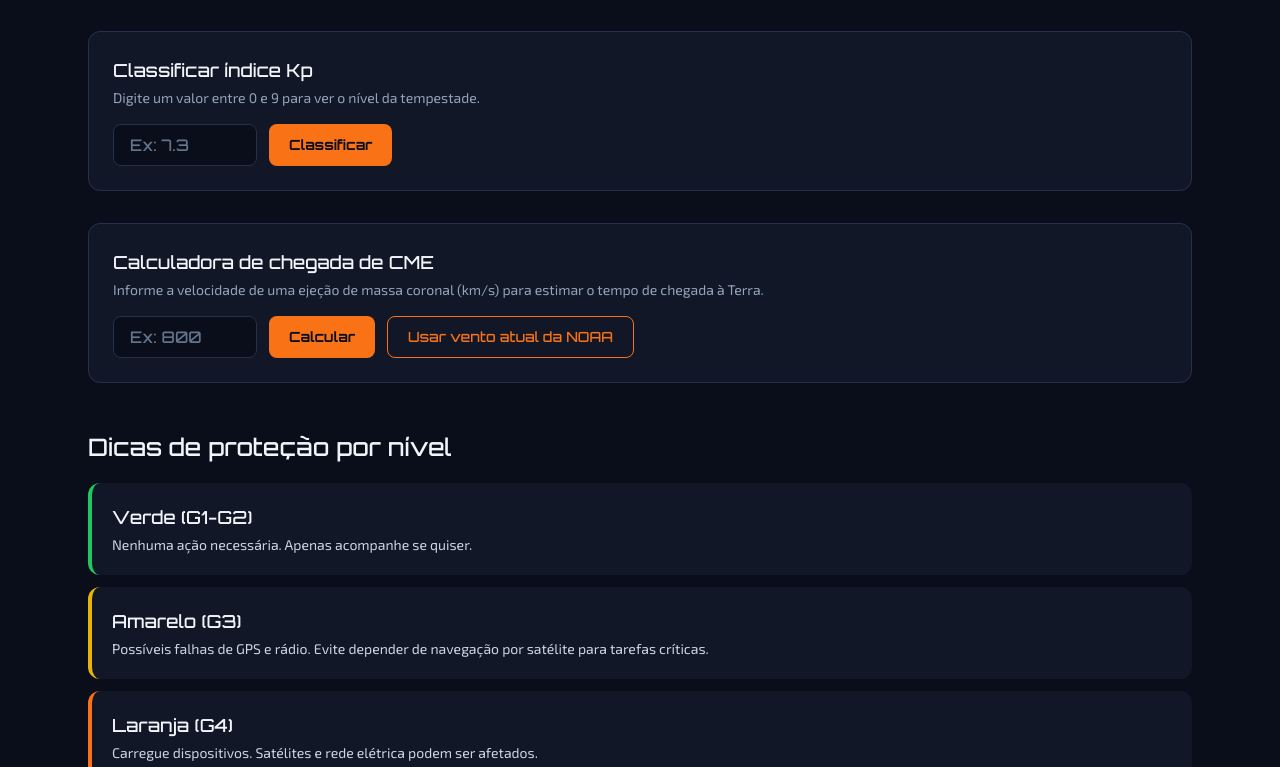
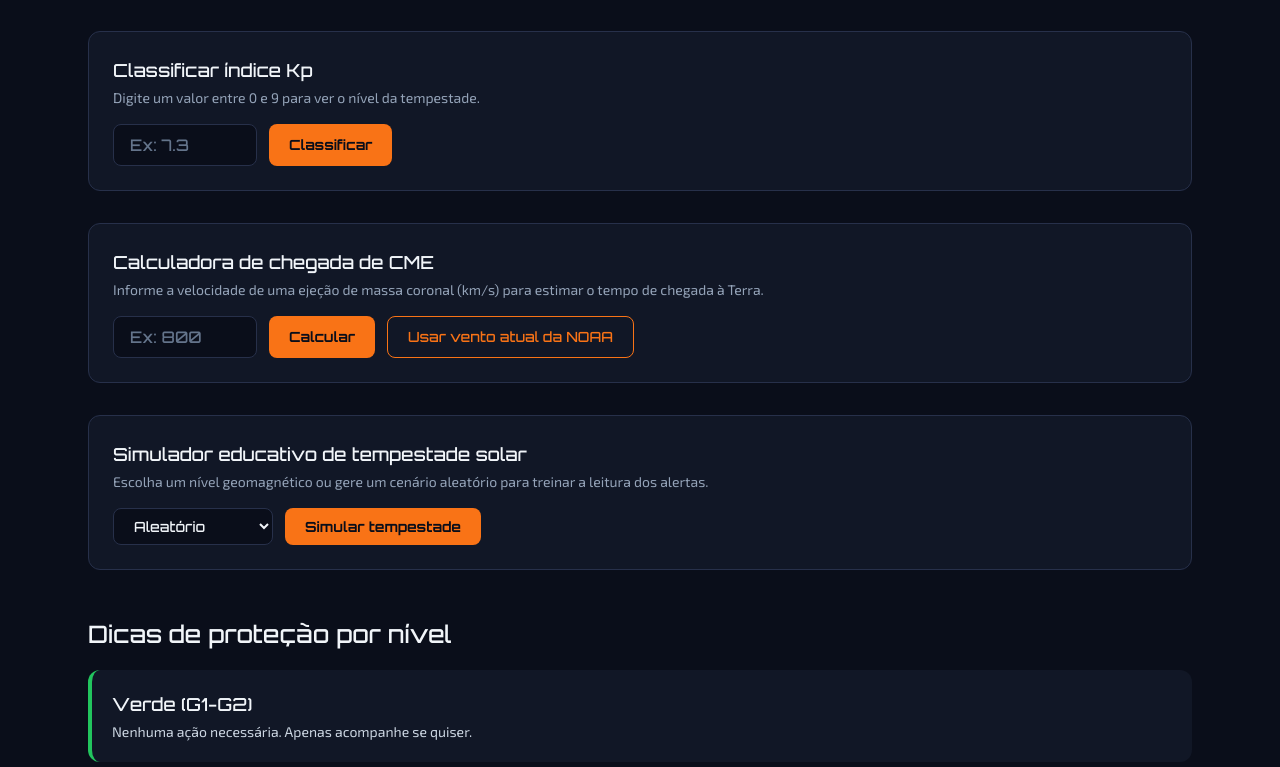
Before and after one commit to MariMukai/Gs_TempestadesSolares_2026, a React (Vite) app: page /aplicacao in a window 1280 px wide. Shown: the part 432-1199 px from the top of the page. Built offline with nearby package versions, Linux system fonts and the light colour scheme.

Commit message:
feat: adiciona simulador educativo de tempestades solares

```diff
--- /dev/null
+++ b/src/components/SimuladorTempestade.jsx
@@ -0,0 +1,139 @@
+import { useState } from "react";
+import { classesPorCor } from "../utils/classificar.js";
+import {
+  NIVEIS_SIMULAVEIS,
+  simularTempestade,
+} from "../utils/simulacao.js";
+
+const opcoes = [
+  { valor: "aleatorio", nome: "Aleatório" },
+  ...NIVEIS_SIMULAVEIS.map((nivel) => ({ valor: nivel, nome: nivel })),
+];
+
+export default function SimuladorTempestade() {
+  const [nivel, setNivel] = useState("aleatorio");
+  const [resultado, setResultado] = useState(null);
+  const [erro, setErro] = useState(null);
+
+  function simular() {
+    const simulacao = simularTempestade(nivel);
+    if (!simulacao) {
+      setErro("Escolha um nível válido para simular.");
+      setResultado(null);
+      return;
+    }
+
+    setErro(null);
+    setResultado(simulacao);
+  }
+
+  const classificacao = resultado?.classificacaoTempestade;
+  const c = classificacao ? classesPorCor[classificacao.cor] : null;
+  const tempoChegada = resultado?.tempoChegada;
+  const temClassificacaoInvalida = resultado && classificacao && !c;
+
+  return (
+    <div className="mt-8 rounded-xl border border-space-600 bg-space-800 p-6">
+      <h3 className="font-display text-lg text-slate-100">
+        Simulador educativo de tempestade solar
+      </h3>
+      <p className="mt-1 text-sm text-slate-400">
+        Escolha um nível geomagnético ou gere um cenário aleatório para treinar
+        a leitura dos alertas.
+      </p>
+
+      <div className="mt-4 flex flex-wrap gap-3">
+        <select
+          value={nivel}
+          onChange={(e) => setNivel(e.target.value)}
+          className="w-40 rounded-lg border border-space-600 bg-space-900 px-4 py-2 font-display text-sm text-slate-100 focus:border-alerta-laranja focus:outline-none"
+        >
+          {opcoes.map((opcao) => (
+            <option key={opcao.valor} value={opcao.valor}>
+              {opcao.nome}
+            </option>
+          ))}
+        </select>
+
+        <button
+          onClick={simular}
+          className="rounded-lg bg-alerta-laranja px-5 py-2 font-display text-sm font-bold text-space-900 transition-opacity hover:opacity-80"
+        >
+          Simular tempestade
+        </button>
+      </div>
+
+      {erro && (
+        <p className="mt-3 text-sm text-alerta-vermelho">{erro}</p>
+      )}
+
+      {temClassificacaoInvalida && (
+        <p className="mt-3 text-sm text-alerta-vermelho">
+          Não foi possível exibir a simulação devido a uma classificação inválida.
+        </p>
+      )}
+
+      {resultado && classificacao && c && (
+        <div className={`mt-5 rounded-xl border ${c.borda} ${c.fundo} p-5`}>
+          <div className="flex items-center justify-between">
+            <div>
+              <p className="text-xs uppercase tracking-wide text-slate-400">
+                Nível simulado
+              </p>
+              <h4 className={`font-display text-3xl font-bold ${c.texto}`}>
+                {classificacao.nivel}
+              </h4>
+            </div>
+            <span className={`h-3 w-3 rounded-full ${c.bolinha} animate-pulso`} />
+          </div>
+
+          <p className="mt-2 font-display text-lg text-slate-100">
+            Tempestade {classificacao.rotulo}
+          </p>
+          <p className="mt-1 text-sm text-slate-300">
+            {classificacao.descricao}
+          </p>
+
+          <dl className="mt-4 grid gap-3 border-t border-space-600 pt-4 text-xs text-slate-400 sm:grid-cols-2 lg:grid-cols-4">
+            <div>
+              <dt>Índice Kp</dt>
+              <dd className={`font-display text-base ${c.texto}`}>
+                {resultado.kp}
+              </dd>
+            </div>
+            <div>
+              <dt>Velocidade CME</dt>
+              <dd className="font-display text-base text-slate-200">
+                {resultado.velocidade} km/s
+              </dd>
+            </div>
+            <div>
+              <dt>Chegada estimada</dt>
+              <dd className="font-display text-base text-slate-200">
+                {tempoChegada
+                  ? `${tempoChegada.horas}h ${tempoChegada.minutos}min`
+                  : "Tempo indisponível"}
+              </dd>
+            </div>
+            <div>
+              <dt>Velocidade</dt>
+              <dd className="font-display text-base capitalize text-slate-200">
+                {resultado.classificacaoVelocidade}
+              </dd>
+            </div>
+          </dl>
+
+          <p className={`mt-4 border-t border-space-600 pt-4 text-sm ${c.texto}`}>
+            Ação recomendada: {classificacao.acao}
+          </p>
+
+          <p className="mt-4 rounded-lg border border-space-600 bg-space-900 p-3 text-xs text-slate-400">
+            Simulação educativa: a velocidade indica o tempo estimado de chegada,
+            mas não determina sozinha a intensidade da tempestade. O impacto real
+            também depende de fatores como o campo magnético Bz.
+          </p>
+        </div>
+      )}
+    </div>
+  );
+}
--- a/src/pages/Aplicacao.jsx
+++ b/src/pages/Aplicacao.jsx
@@ -1,6 +1,7 @@
 
 import ClassificadorKp from "../components/ClassificadorKp.jsx";
 import CalculadoraCME from "../components/CalculadoraCME.jsx";
+import SimuladorTempestade from "../components/SimuladorTempestade.jsx";
 
 const passos = [
   { num: "1", titulo: "Abra o painel", texto: "A página inicial mostra a atividade solar atual, lida em tempo real da NOAA." },
@@ -47,6 +48,7 @@ export default function Aplicacao() {
 
       <ClassificadorKp />
       <CalculadoraCME />
+      <SimuladorTempestade />
 
       <h2 className="mt-12 font-display text-2xl text-slate-100">
         Dicas de proteção por nível
--- /dev/null
+++ b/src/utils/simulacao.js
@@ -0,0 +1,68 @@
+import { classificarTempestade } from "./classificar.js";
+import {
+  calcularTempoChegada,
+  classificarVelocidade,
+} from "./calculos.js";
+
+export const NIVEIS_SIMULAVEIS = ["G1", "G2", "G3", "G4", "G5"];
+
+const FAIXAS_KP = {
+  G1: [5, 5.9],
+  G2: [6, 6.9],
+  G3: [7, 7.9],
+  G4: [8, 8.9],
+  G5: [9, 9],
+};
+
+// Faixas apenas educativas: velocidade estima chegada, não intensidade real.
+const FAIXAS_VELOCIDADE = {
+  G1: [400, 1100],
+  G2: [500, 1400],
+  G3: [600, 1800],
+  G4: [700, 2400],
+  G5: [800, 3000],
+};
+
+function gerarInteiro(minimo, maximo) {
+  return Math.floor(Math.random() * (maximo - minimo + 1)) + minimo;
+}
+
+function sortearNivel() {
+  const indice = gerarInteiro(0, NIVEIS_SIMULAVEIS.length - 1);
+  return NIVEIS_SIMULAVEIS[indice];
+}
+
+function gerarKp(nivel) {
+  if (nivel === "G5") return 9;
+
+  const [minimo, maximo] = FAIXAS_KP[nivel];
+  const valor = Math.random() * (maximo - minimo) + minimo;
+
+  return Number(valor.toFixed(1));
+}
+
+export function simularTempestade(nivelEscolhido) {
+  const nivelGerado =
+    nivelEscolhido === "aleatorio" ? sortearNivel() : nivelEscolhido;
+
+  if (!NIVEIS_SIMULAVEIS.includes(nivelGerado)) {
+    return null;
+  }
+
+  const kp = gerarKp(nivelGerado);
+  const [velocidadeMinima, velocidadeMaxima] =
+    FAIXAS_VELOCIDADE[nivelGerado];
+  const velocidade = gerarInteiro(velocidadeMinima, velocidadeMaxima);
+  const tempoChegada = calcularTempoChegada(velocidade);
+  const classificacaoTempestade = classificarTempestade(kp);
+
+  return {
+    nivelSolicitado: nivelEscolhido,
+    nivelGerado,
+    kp,
+    velocidade,
+    tempoChegada,
+    classificacaoVelocidade: classificarVelocidade(velocidade),
+    classificacaoTempestade,
+  };
+}
```
